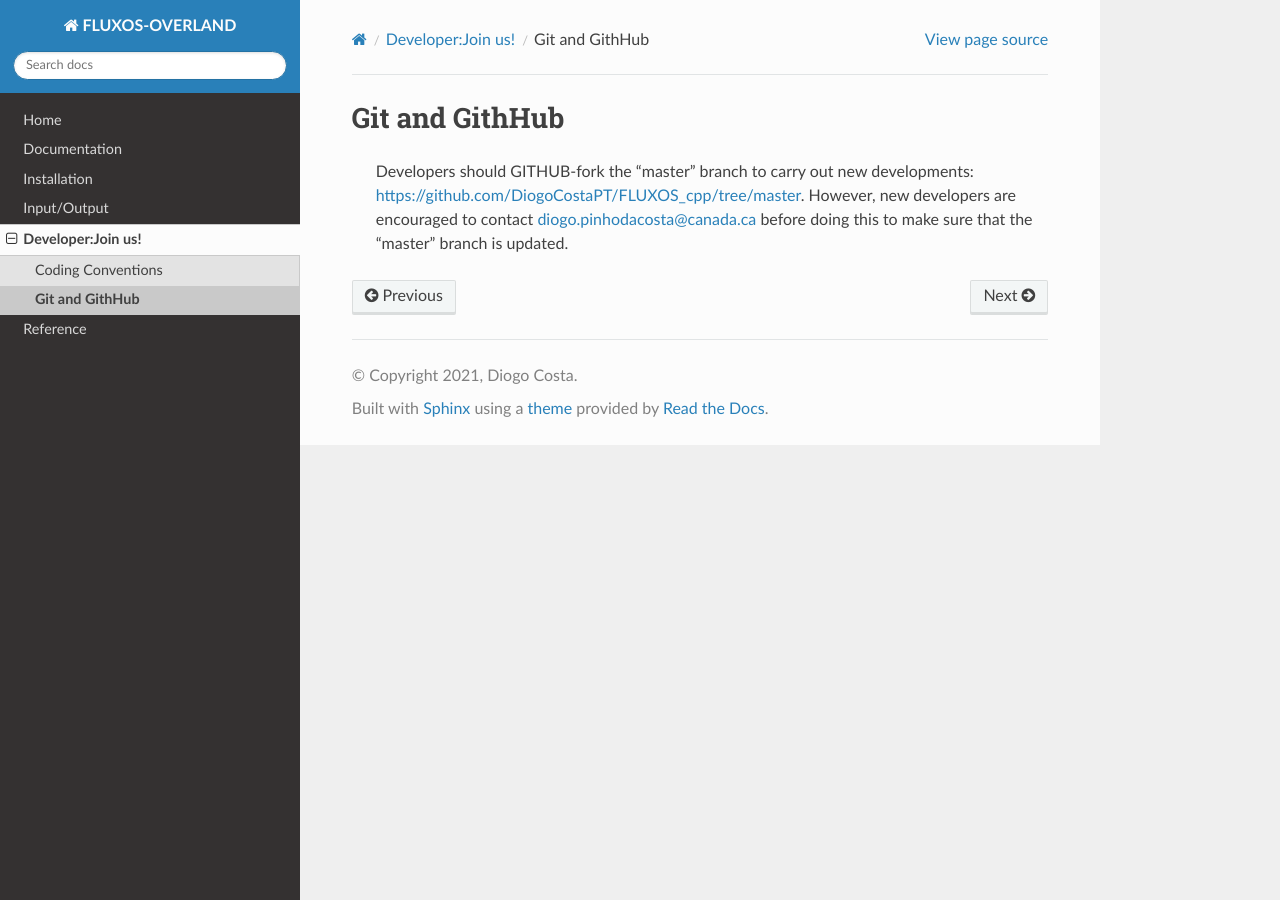
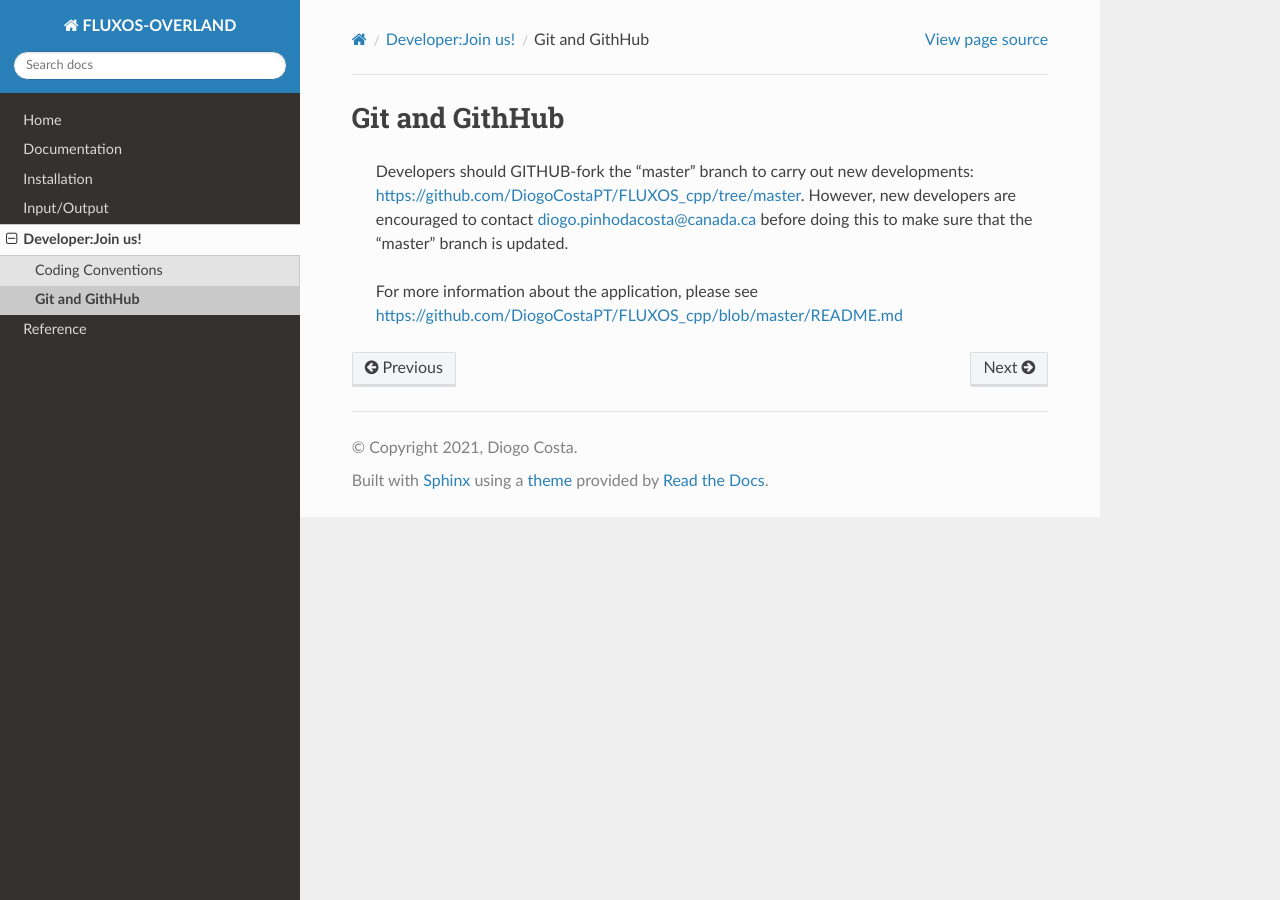
Before and after one commit to DiogoCostaPT/FLUXOS_cpp, a Sphinx documentation site: the page built from wikipage/source/Git.rst, in a window 1280 px wide. Built offline with Sphinx 7.4.7 and the Read the Docs theme 2.0.0, drawn with Linux system fonts in a browser that asks for light colours.

Commit message:
Update Git.rst

```diff
--- a/wikipage/source/Git.rst
+++ b/wikipage/source/Git.rst
@@ -2,3 +2,5 @@ Git and GithHub
 ==================================
 
     Developers should GITHUB-fork the “master” branch to carry out new developments: https://github.com/DiogoCostaPT/FLUXOS_cpp/tree/master. However, new developers are encouraged to contact diogo.pinhodacosta@canada.ca before doing this to make sure that the “master” branch is updated.
+
+    For more information about the application, please see https://github.com/DiogoCostaPT/FLUXOS_cpp/blob/master/README.md
```
